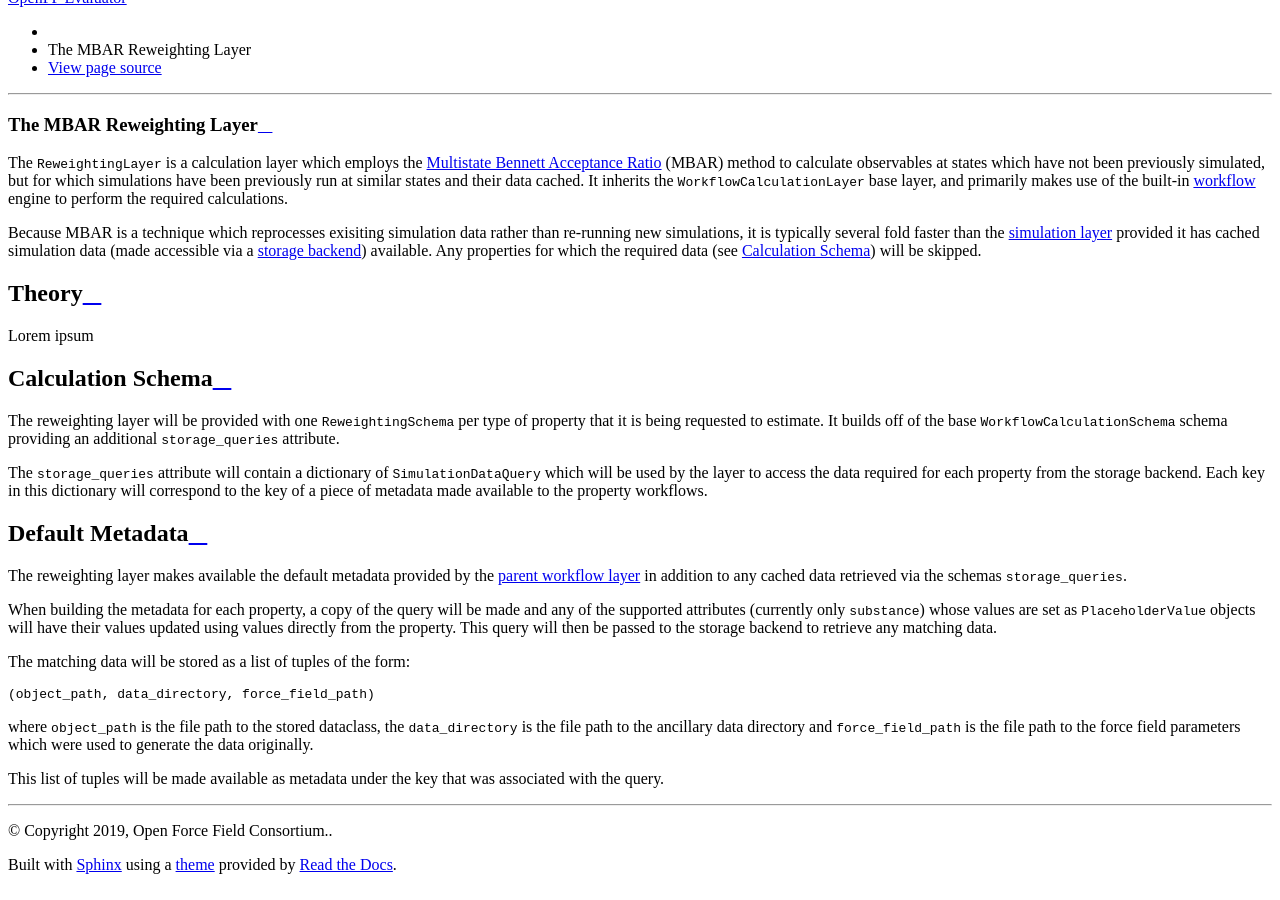
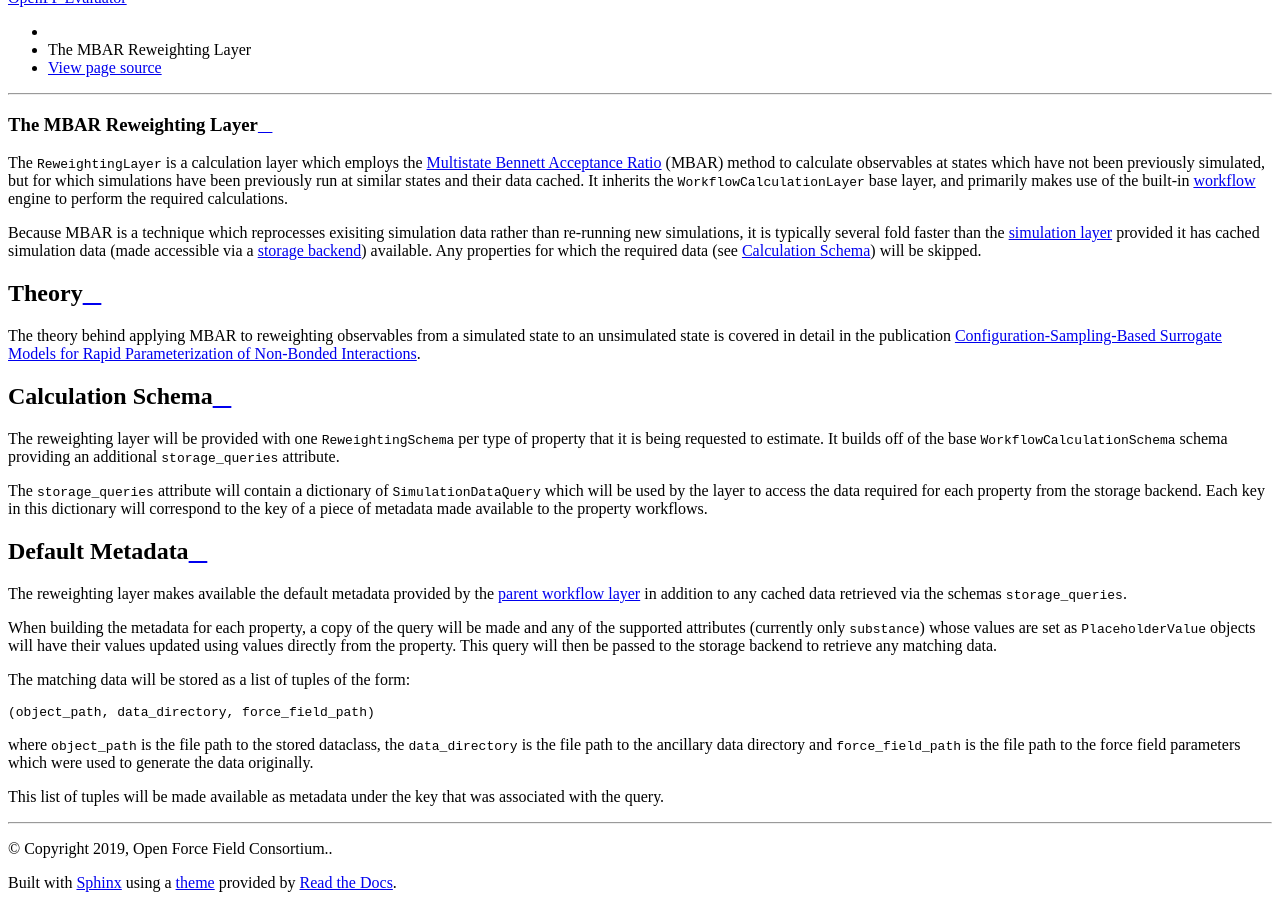
Before and after one commit to openforcefield/openff-evaluator, a Sphinx documentation site: the page built from docs/reweightinglayer.rst, in a window 1280 px wide and 900 px high, scrolled down 960 px. Built offline with Sphinx 7.4.7 and the Read the Docs theme 2.0.0, drawn with Linux system fonts in a browser that asks for light colours.

Commit message:
Add reference to MBAR theory.

```diff
--- a/docs/reweightinglayer.rst
+++ b/docs/reweightinglayer.rst
@@ -25,7 +25,9 @@ typically several fold faster than the :doc:`simulation layer <simulationlayer>`
 
 Theory
 ------
-Lorem ipsum
+The theory behind applying MBAR to reweighting observables from a simulated state to an unsimulated state is covered
+in detail in the publication `Configuration-Sampling-Based Surrogate Models for Rapid Parameterization of Non-Bonded
+Interactions <https://pubs.acs.org/doi/10.1021/acs.jctc.8b00223>`_.
 
 Calculation Schema
 ------------------
```
